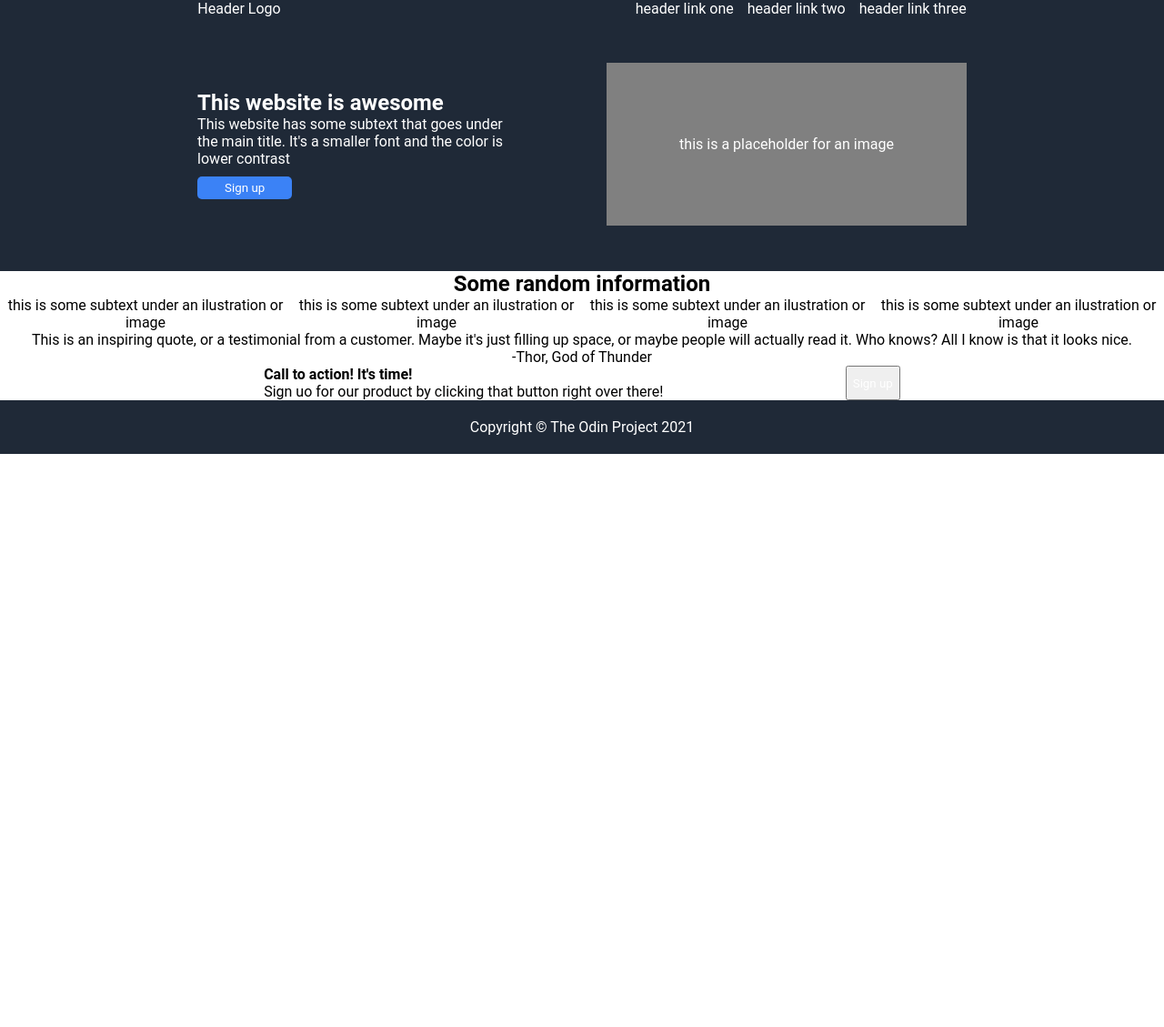
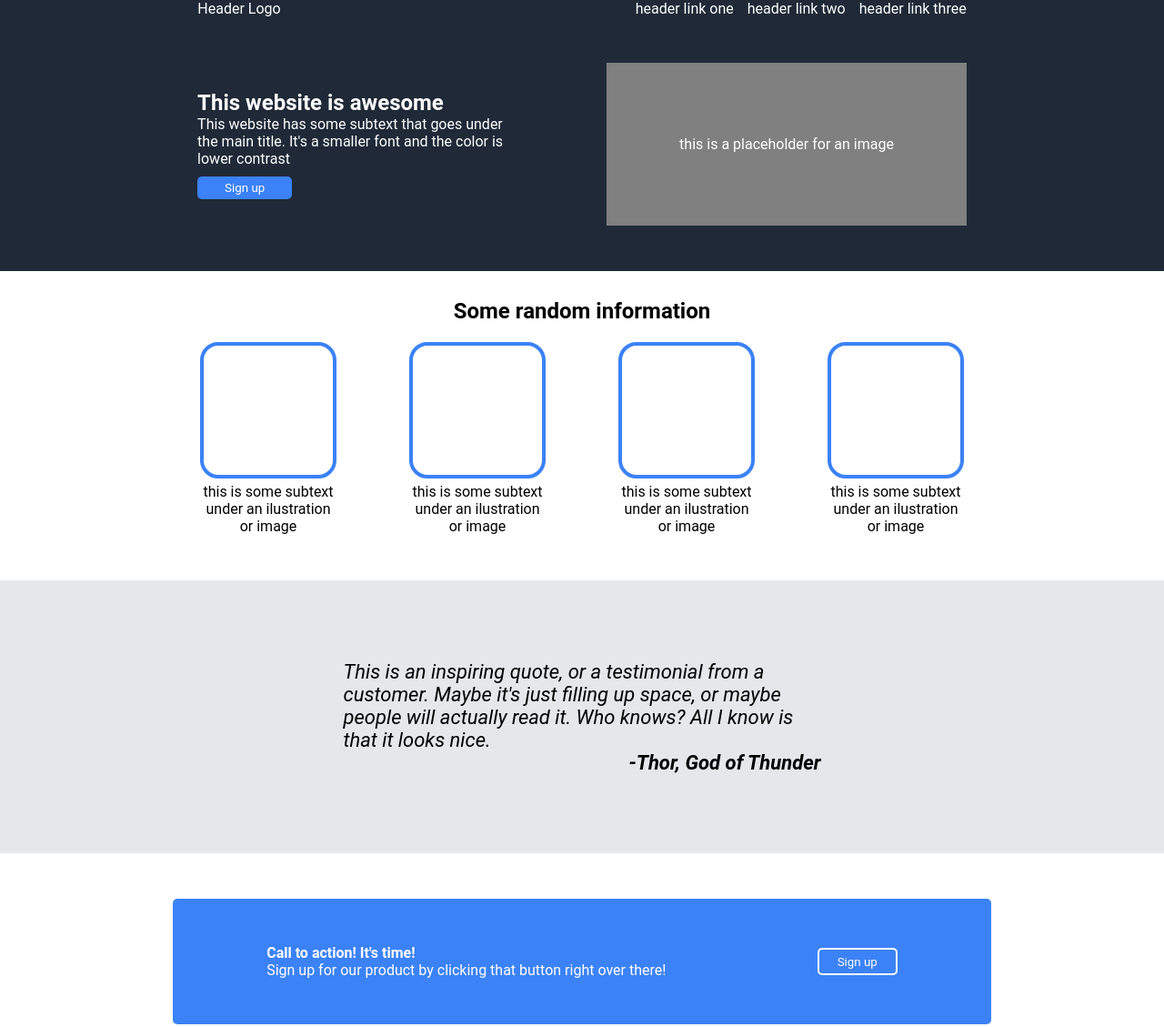
Before and after one commit to ArliumDev/landing-page, a plain HTML site: page index.html in a window 1280 px wide. Shown: the top 1129 px of the page at 91% size. Before the commit the page ends 800 px from the top, so only its background shows below. Drawn offline with Linux system fonts and the light colour scheme.

Commit message:
finish template copycat

```diff
--- a/index.html
+++ b/index.html
@@ -47,14 +47,18 @@
           </div>
         </div>
       </div>
-      <div class="quote">
-        <p>This is an inspiring quote, or a testimonial from a customer. Maybe it's just filling up space, or maybe people will actually read it. Who knows? All I know is that it looks nice.</p>
-        <p>-Thor, God of Thunder</p>
+      <div class="quote-container">
+        <div class="quote">
+          <p>This is an inspiring quote, or a testimonial from a customer. Maybe it's just filling up space, or maybe people will actually read it. Who knows? All I know is that it looks nice.</p>
+        <div class="author">
+          <p>-Thor, God of Thunder</p>
+        </div>
+        </div>
       </div>
       <div class="call-to-action">
         <div class="cat-info">
-          <h4>Call to action! It's time!</h4>
-        <p>Sign uo for our product by clicking that button right over there!</p>
+          <h4><strong>Call to action! It's time!</strong></h4>
+        <p>Sign up for our product by clicking that button right over there!</p>
         </div>
         <button class="cat-signup">Sign up</button>
       </div>
--- a/styles.css
+++ b/styles.css
@@ -15,6 +15,9 @@ ul {
 
 a {
   text-decoration: none;
+}
+
+button, a {
   cursor: pointer;
 }
 
@@ -26,12 +29,23 @@ a {
   color: #fff;
 }
 
-.header, .links, .hero-section, .image-placeholder, .card-section, .cards, .call-to-action, .footer {
+.header, .links, .hero-section, .image-placeholder, .card-section, .cards, .call-to-action, .footer, .card, .quote-container, .author {
   display: flex;
 }
 
+.card-section, .card {
+  flex-direction: column;
+}
+
+.header, .hero-section, .image-placeholder, .footer {
+  justify-content: center;
+}
+
+.hero-section, .card-section, .card, .quote-container, .call-to-action {
+  align-items: center;
+}
+
 .header {
-  justify-content: center;
   gap: 350px;
   padding: 0 200px;
 }
@@ -41,8 +55,6 @@ a {
 }
 
 .hero-section {
-  justify-content: center;
-  align-items: center;
   padding: 50px 200px;
   gap: 100px;
 }
@@ -63,7 +75,6 @@ a {
 
 .image-placeholder {
   background-color: grey;
-  justify-content: center;
   padding: 80px;
 }
 
@@ -72,25 +83,62 @@ a {
 }
 
 .card-section {
-  flex-direction: column;
-  justify-content: space-around;
+  margin-top: 30px;
 }
 
 .cards {
-  justify-content: space-around;
+  gap: 80px;
+  margin-bottom: 50px;
+}
+
+.card {
+  width: 150px;
+  margin-top: 20px;
+}
+
+.card-box {
+  border: 4px solid #3b82f6;
+  border-radius: 20px;
+  margin-bottom: 5px;
+  width: 150px;
+  height: 150px;
+}
+
+.quote-container {
+  background: #e5e7eb;
+  height: 300px;
 }
 
 .quote {
-  text-align: center;
+  font-size: 22px;
+  font-style: italic;
+  width: 525px;
+  margin: auto;
+}
+
+.author {
+  justify-content: flex-end;
+  font-weight: bold;
 }
 
 .call-to-action {
   justify-content: space-around;
+  background: #3b82f6;
+  color: white;
+  border-radius: 5px;
   width: 900px;
-  margin: auto;
+  margin: 50px auto;
+  padding: 50px 20px;
+}
+
+.cat-signup {
+  background: #3b82f6;
+  border: 2px solid white;
+  border-radius: 5px;
+  height: 30px;
+  padding: 0px 20px;
 }
 
 .footer {
-  justify-content: center;
   padding: 20px;
 }
```
